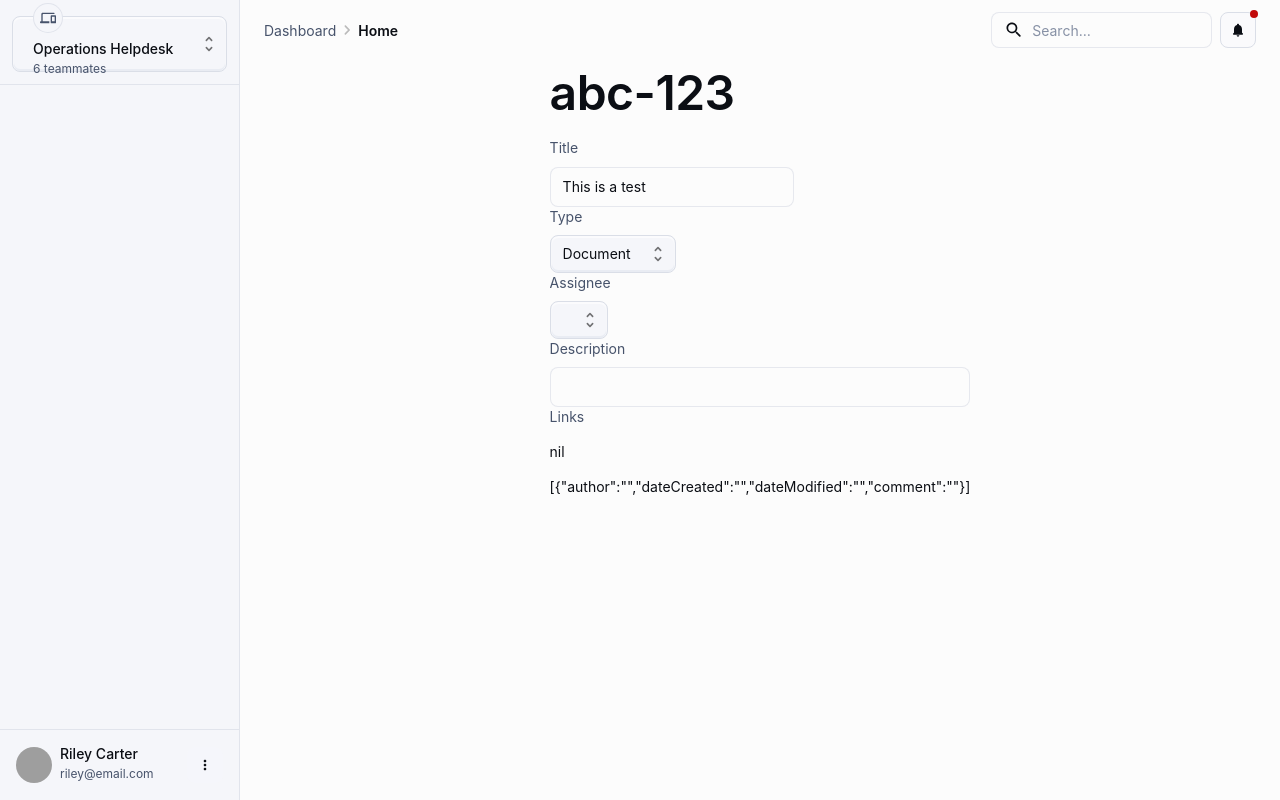
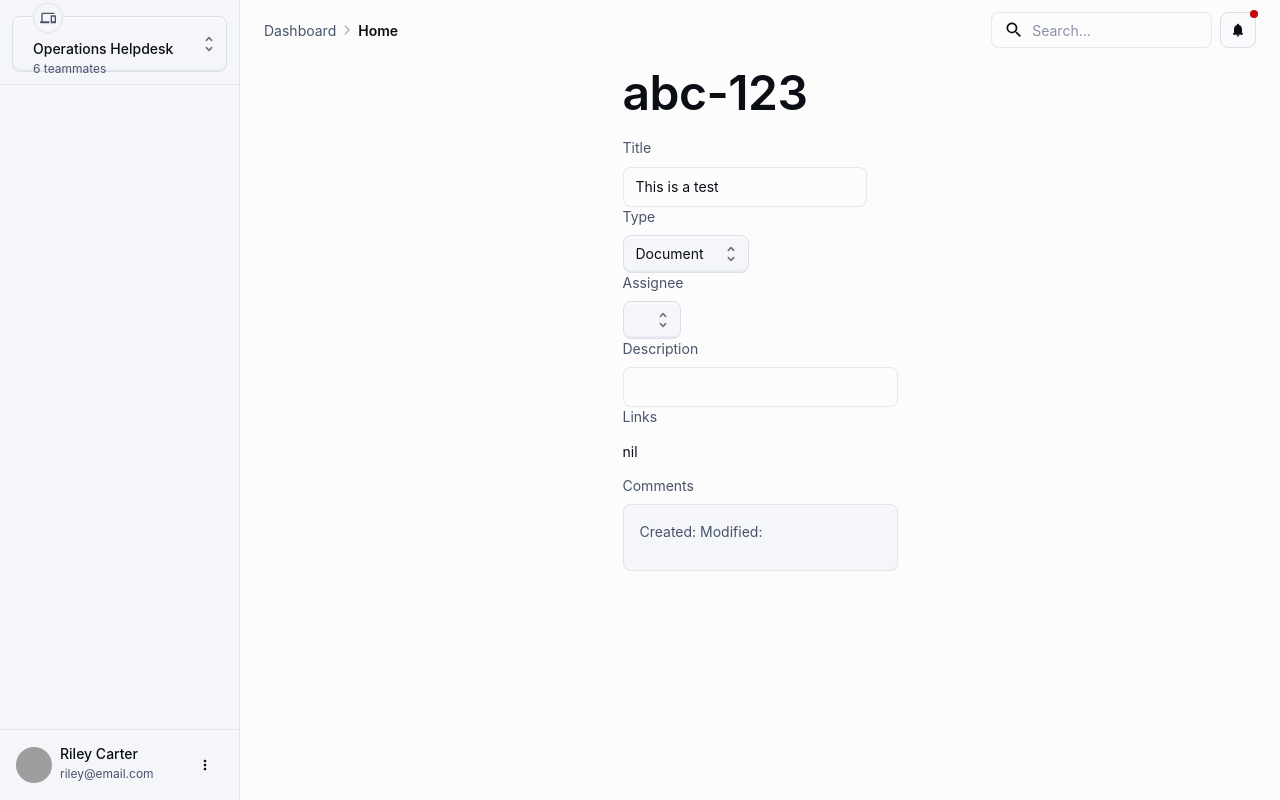
Before and after one commit to seanmarjason/gdesi-boards, a Next.js app in the folder packages/frontend/: page /tasks/ABC-123 in a window 1280 px wide. Built offline with nearby package versions, Linux system fonts and the light colour scheme; grey boxes are pictures that could not be loaded; what @mui/material-nextjs would draw is missing.

Commit message:
Add comments to task form

```diff
--- a/packages/frontend/src/app/tasks/[task]/components/TaskForm.js
+++ b/packages/frontend/src/app/tasks/[task]/components/TaskForm.js
@@ -14,6 +14,9 @@ import DialogContentText from '@mui/material/DialogContentText';
 import DialogTitle from '@mui/material/DialogTitle';
 import Button from '@mui/material/Button';
 import Link from '@mui/material/Link';
+import Card from '@mui/material/Card';
+import CardActions from '@mui/material/CardActions';
+import CardContent from '@mui/material/CardContent';
 
 import { taskTypeMenuItems } from '../../../../data/tasks';
 import { taskAssigneeMenuItems } from '../../../../data/tasks';
@@ -25,6 +28,7 @@ export const TaskForm = ({ task }) => {
     const [assignee, setAssignee]  = useState(task.assignee)
     const [description, setDescription]  = useState(task.description)
     const [links, setLinks]  = useState(task.links)
+    const [comments, setComments]  = useState(task.comments)
 
     const [showLinkModal, setShowLinkModal] = useState(false)
     const [linkModalDetails, setLinkModalDetails] = useState('')
@@ -36,6 +40,10 @@ export const TaskForm = ({ task }) => {
             </Typography>
 
             <form>
+
+            <p>{task.status}</p>
+            <p>{task.deadline}</p>
+            <p>{task.estimate}</p>
 
                 <InputLabel id="task-title-label">Title</InputLabel>
                 <TextField
@@ -88,7 +96,7 @@ export const TaskForm = ({ task }) => {
                     }}
                 />
 
-                <InputLabel id="task-description-label">Links</InputLabel>
+                <InputLabel id="task-links-label">Links</InputLabel>
                 { links.length > 0 ?
                     (links.map((link, index) =>
                         <Chip
@@ -106,7 +114,7 @@ export const TaskForm = ({ task }) => {
 
                 {   showLinkModal &&
                         <Dialog
-                            open={typeof(linkModal) != undefined}
+                            open={showLinkModal}
                             onClose={() => setShowLinkModal(false)}
                             aria-labelledby="modal-modal-title"
                             aria-describedby="modal-modal-description"
@@ -120,19 +128,36 @@ export const TaskForm = ({ task }) => {
                                 </DialogContentText>
                             </DialogContent>
                             <DialogActions>
-                                <Button onClick={() => setShowLinkModal(false)}>Disagree</Button>
-                                <Button onClick={() => setShowLinkModal(false)} autoFocus>Agree</Button>
+                                <Button onClick={() => setShowLinkModal(false)} autoFocus>Ok</Button>
                             </DialogActions>
                         </Dialog>
                 }
 
+                <InputLabel id="task-comments-label">Comments</InputLabel>
+                { comments.length > 0 ?
+                    (comments.map((comment, index) =>
+                        <Card
+                            sx={{ minWidth: 275 }}
+                            key={`comment-${index}`}
+                        >
+                            <CardContent>
+                                <Typography sx={{ fontSize: 14 }}>
+                                    {comment.author}
+                                </Typography>
+                                <Typography sx={{ color: 'text.secondary', mb: 1.5 }}>
+                                    Created: {comment.dateCreated} Modified: {comment.dateModified}
+                                </Typography>
+                                <Typography variant="body2">
+                                    {comment.comment}
+                                </Typography>
+                            </CardContent>
+                        </Card>
+                    ))
+                    : <p>nil</p>
+                }
+
             </form>
 
-
-            <p>{JSON.stringify(task.comments)}</p>
-            <p>{task.status}</p>
-            <p>{task.deadline}</p>
-            <p>{task.estimate}</p>
         </div>
     )
 }
--- a/packages/frontend/src/data/tasks.js
+++ b/packages/frontend/src/data/tasks.js
@@ -24,11 +24,11 @@ export const tasks = [
             { name: 'Proposal for this test', type: 'Document', url: 'http://google.com/' }
         ],
         comments: [
-            { author: '', dateCreated: '', dateModified: '', comment: '' }
+            { author: 'Bob Dylan', dateCreated: '2024-12-20 23:00:00', dateModified: '2025-02-15 02:00:00', comment: 'This is a comment on a task ticket' }
         ],
-        status: '',
-        deadline: '',
-        estimate: ''
+        status: 'In Progress',
+        deadline: '2025-02-28 02:00:00',
+        estimate: '5'
     },
     {
         id: 'xyz-456',
```
